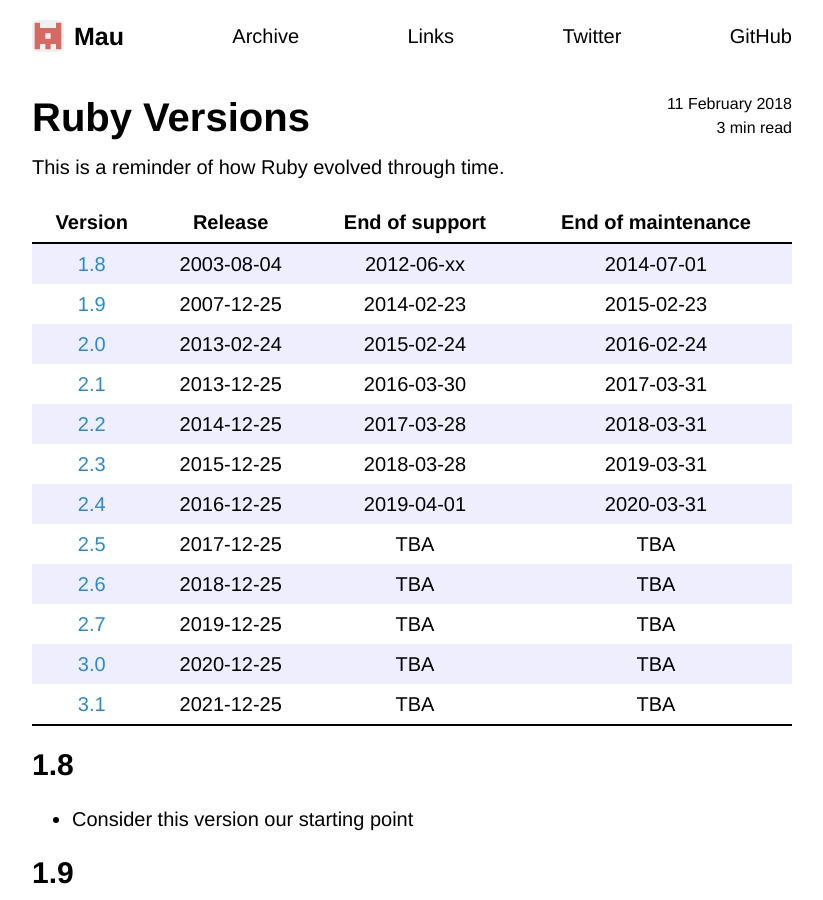
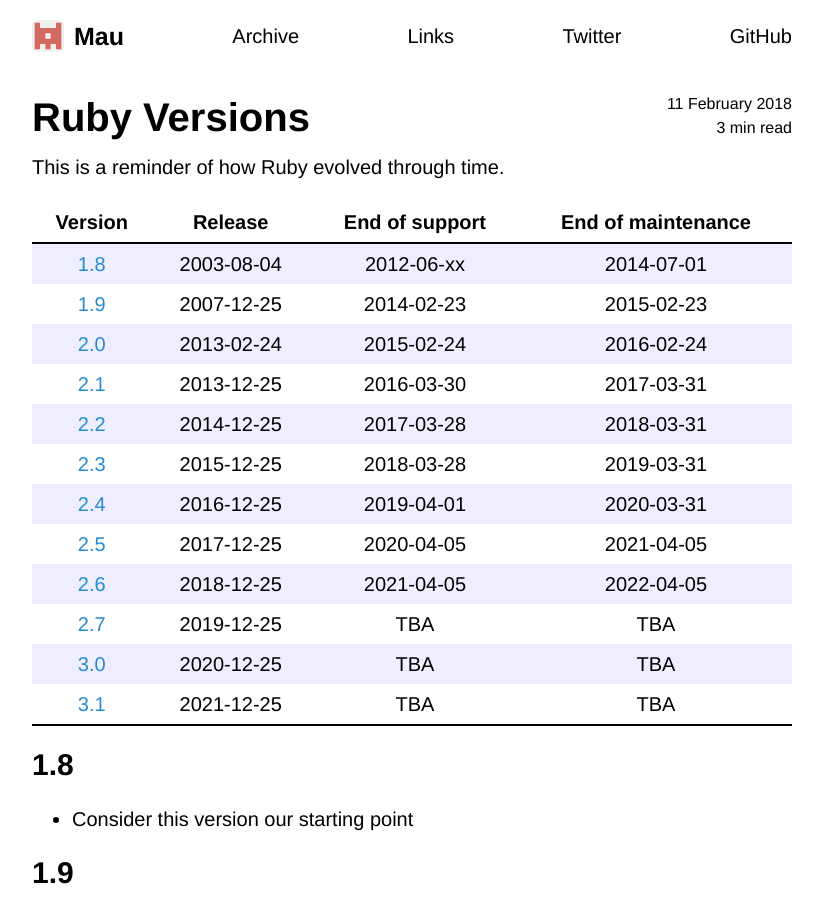
Before and after one commit to Maumagnaguagno/maumagnaguagno.github.io, a Jekyll site: the page built from ruby-versions.md, in a window 1280 px wide and 900 px high. Shown: the whole window, without its empty margins (228-1051 px from the left). Built offline with Jekyll 4.4.1, drawn with Linux system fonts in a browser that asks for light colours; our own code applies the rules of GitHub Pages for plain Markdown files.

Commit message:
Update Ruby Versions table

```diff
--- a/ruby-versions.md
+++ b/ruby-versions.md
@@ -17,8 +17,8 @@ This is a reminder of how Ruby evolved through time.
 [2.2](#22) | 2014-12-25 | 2017-03-28     | 2018-03-31
 [2.3](#23) | 2015-12-25 | 2018-03-28     | 2019-03-31
 [2.4](#24) | 2016-12-25 | 2019-04-01     | 2020-03-31
-[2.5](#25) | 2017-12-25 | TBA            | TBA
-[2.6](#26) | 2018-12-25 | TBA            | TBA
+[2.5](#25) | 2017-12-25 | 2020-04-05     | 2021-04-05
+[2.6](#26) | 2018-12-25 | 2021-04-05     | 2022-04-05
 [2.7](#27) | 2019-12-25 | TBA            | TBA
 [3.0](#30) | 2020-12-25 | TBA            | TBA
 [3.1](#31) | 2021-12-25 | TBA            | TBA
```
